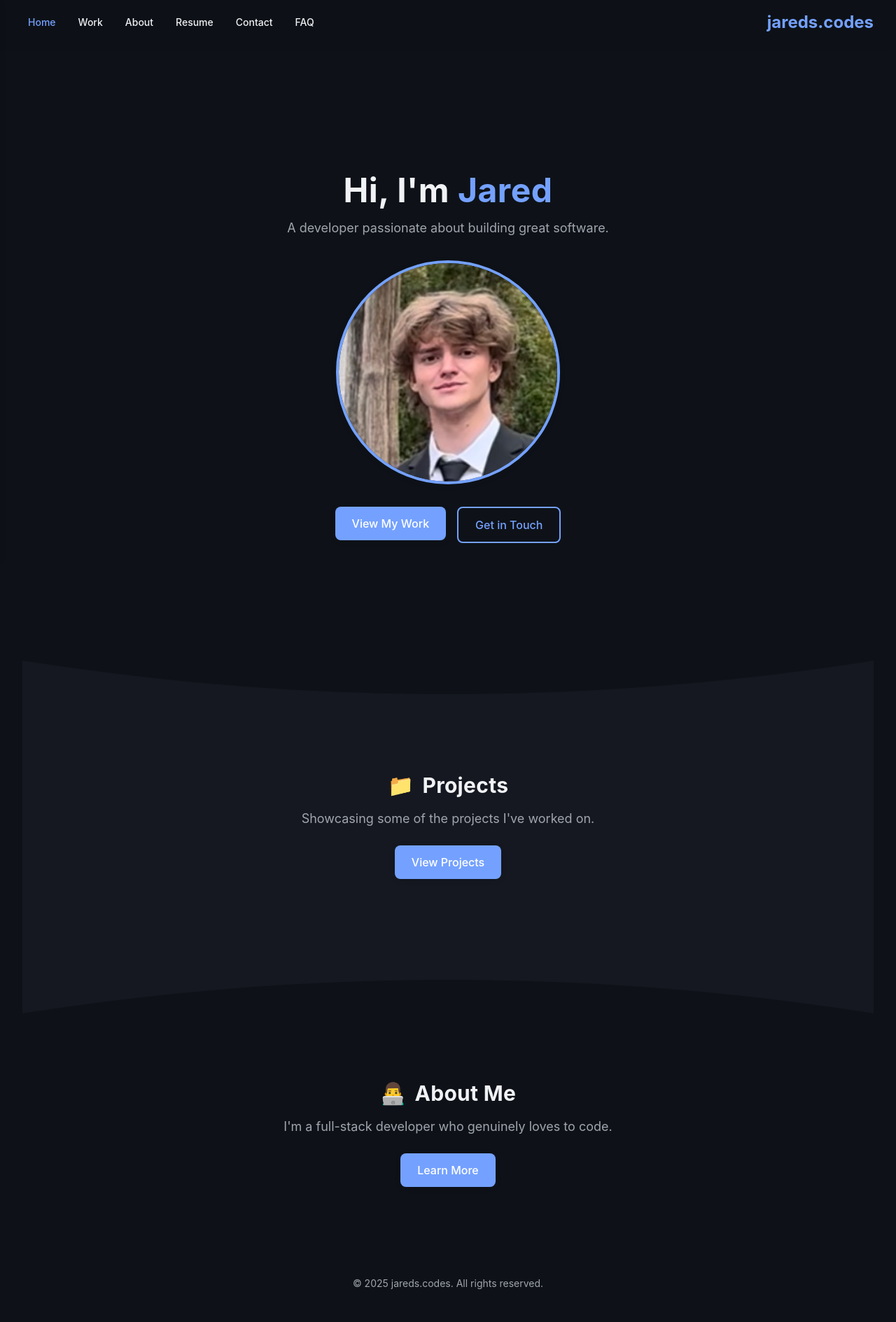
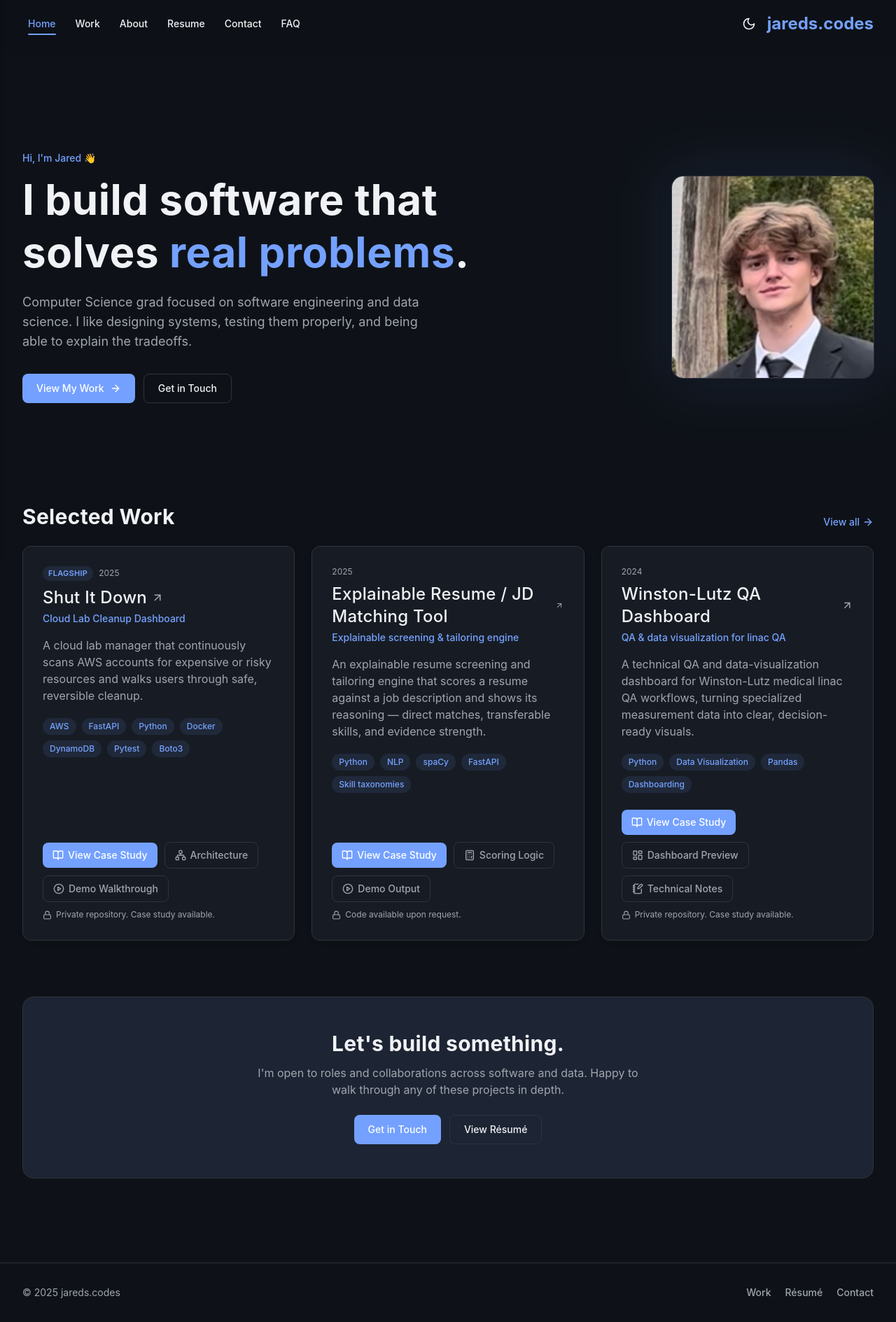
Before and after one commit to jaredf96/website, a React (Vite) app: page / in a window 1280 px wide. Shown: the whole page at 70% size. Built offline with nearby package versions, Linux system fonts and the light colour scheme.

Commit message:
Add landing page, page transitions, animated theme toggle and nav

```diff
--- a/src/App.jsx
+++ b/src/App.jsx
@@ -1,6 +1,9 @@
 import { Suspense, lazy, useState, useEffect } from "react";
 import { Routes, Route, Link, NavLink, Navigate, useLocation } from "react-router-dom";
+import { AnimatePresence, motion, useReducedMotion } from "motion/react";
 import SidebarMenu from "./components/SidebarMenu";
+import ThemeToggle from "./components/layout/ThemeToggle";
+import AnimatedPage from "./components/motion/AnimatedPage";
 import NotFound from "./pages/NotFound";
 import { navItems } from "./navItems";
 
@@ -35,7 +38,45 @@ function ScrollManager() {
   return null;
 }
 
+function TopNav({ reduce }) {
+  return (
+    <div className="hidden md:flex gap-7 ml-2">
+      {navItems.map((item) => (
+        <NavLink
+          key={item.path}
+          to={item.path}
+          end={item.path === "/"}
+          className="relative py-1 text-sm font-medium"
+        >
+          {({ isActive }) => (
+            <span
+              className={`transition-colors duration-(--duration-medium) ${
+                isActive ? "text-accent" : "text-text hover:text-accent"
+              }`}
+            >
+              {item.name}
+              {isActive &&
+                (reduce ? (
+                  <span className="absolute -bottom-0.5 left-0 right-0 h-0.5 rounded-full bg-accent" />
+                ) : (
+                  <motion.span
+                    layoutId="navUnderline"
+                    className="absolute -bottom-0.5 left-0 right-0 h-0.5 rounded-full bg-accent"
+                    transition={{ type: "spring", stiffness: 380, damping: 30 }}
+                  />
+                ))}
+            </span>
+          )}
+        </NavLink>
+      ))}
+    </div>
+  );
+}
+
 function App() {
+  const reduce = useReducedMotion();
+  const location = useLocation();
+
   // Initialise from the class set by the pre-paint script in index.html
   // (falls back to localStorage), avoiding a flash of the wrong theme.
   const [isDarkMode, setIsDarkMode] = useState(() => {
@@ -55,13 +96,8 @@ function App() {
 
   const toggleDarkMode = () => setIsDarkMode((prev) => !prev);
 
-  const topNavClasses = ({ isActive }) =>
-    `text-sm font-medium transition-colors duration-(--duration-medium) ${
-      isActive ? "text-accent" : "text-text hover:text-accent"
-    }`;
-
   return (
-    <div className="relative min-h-screen bg-surface text-text transition-colors duration-(--duration-medium)">
+    <div className="relative flex min-h-screen flex-col bg-surface text-text transition-colors duration-(--duration-medium)">
       <ScrollManager />
 
       {/* Slide-over sidebar + backdrop (mobile primary, available everywhere) */}
@@ -75,38 +111,32 @@ function App() {
       {/* Header / top navigation */}
       <header className="fixed top-0 left-0 right-0 z-40 bg-surface/90 backdrop-blur shadow-soft py-4 px-4 md:px-8">
         <nav className="max-w-7xl mx-auto flex items-center justify-between">
-          {/* Desktop nav links (hamburger handles mobile) */}
-          <div className="hidden md:flex gap-8 ml-2">
-            {navItems.map((item) => (
-              <NavLink key={item.path} to={item.path} end={item.path === "/"} className={topNavClasses}>
-                {item.name}
-              </NavLink>
-            ))}
-          </div>
-          {/* Spacer keeps branding right-aligned on mobile (where links are hidden) */}
+          <TopNav reduce={reduce} />
+          {/* Spacer keeps the right group aligned on mobile (links hidden) */}
           <div className="md:hidden" />
-          {/* Branding */}
+          <div className="flex items-center gap-2">
+            <ThemeToggle isDark={isDarkMode} onToggle={toggleDarkMode} />
             <Link
               to="/"
               className="text-2xl font-bold text-accent hover:text-accent-hover transition-colors duration-(--duration-medium)"
             >
               jareds.codes
             </Link>
+          </div>
         </nav>
       </header>
 
       {/* Main content */}
-      <main className="pt-28 px-4 sm:px-6 lg:px-8">
+      <main className="flex-1 pt-28 px-4 sm:px-6 lg:px-8">
         <div className="max-w-7xl mx-auto">
+          <AnimatePresence mode="wait">
+            <AnimatedPage key={location.pathname}>
               <Suspense
                 fallback={
-              <div className="text-center py-4 animate-pulse">
-                <div className="inline-block h-8 w-8 rounded-full bg-accent animate-bounce"></div>
-                <p className="mt-2">Loading...</p>
-              </div>
+                  <div className="py-20 text-center text-muted animate-pulse">Loading…</div>
                 }
               >
-            <Routes>
+                <Routes location={location}>
                   <Route path="/" element={<Home />} />
                   <Route path="/work" element={<Work />} />
                   <Route path="/work/:slug" element={<CaseStudy />} />
@@ -119,8 +149,22 @@ function App() {
                   <Route path="*" element={<NotFound />} />
                 </Routes>
               </Suspense>
+            </AnimatedPage>
+          </AnimatePresence>
         </div>
       </main>
+
+      {/* Footer */}
+      <footer className="mt-16 border-t border-border px-4 py-8 sm:px-6 lg:px-8">
+        <div className="mx-auto flex max-w-7xl flex-col items-center justify-between gap-3 text-sm text-muted sm:flex-row">
+          <p>© {new Date().getFullYear()} jareds.codes</p>
+          <div className="flex gap-5">
+            <Link to="/work" className="hover:text-accent transition-colors">Work</Link>
+            <Link to="/resume" className="hover:text-accent transition-colors">Résumé</Link>
+            <Link to="/contact" className="hover:text-accent transition-colors">Contact</Link>
+          </div>
+        </div>
+      </footer>
     </div>
   );
 }
--- /dev/null
+++ b/src/components/layout/ThemeToggle.jsx
@@ -0,0 +1,42 @@
+import { AnimatePresence, motion, useReducedMotion } from "motion/react";
+import { Sun, Moon } from "lucide-react";
+import { EASE } from "../../lib/motion";
+
+/**
+ * Animated light/dark toggle. Crossfades + rotates between sun and moon.
+ * `withLabel` adds a text label (used in the mobile sidebar).
+ */
+export default function ThemeToggle({ isDark, onToggle, withLabel = false, className = "" }) {
+  const reduce = useReducedMotion();
+  const label = `Switch to ${isDark ? "light" : "dark"} mode`;
+
+  return (
+    <button
+      type="button"
+      onClick={onToggle}
+      aria-label={label}
+      title={label}
+      className={`inline-flex items-center gap-2 rounded-base text-text transition-colors ${
+        withLabel ? "w-full px-3 py-2 hover:bg-surface-accent" : "p-2 hover:text-accent"
+      } ${className}`}
+    >
+      <span className="relative grid h-5 w-5 place-items-center">
+        <AnimatePresence mode="wait" initial={false}>
+          <motion.span
+            key={isDark ? "moon" : "sun"}
+            className="absolute inline-flex"
+            initial={reduce ? { opacity: 0 } : { opacity: 0, rotate: -90, scale: 0.6 }}
+            animate={reduce ? { opacity: 1 } : { opacity: 1, rotate: 0, scale: 1 }}
+            exit={reduce ? { opacity: 0 } : { opacity: 0, rotate: 90, scale: 0.6 }}
+            transition={{ duration: 0.2, ease: EASE }}
+          >
+            {isDark ? <Moon size={20} /> : <Sun size={20} />}
+          </motion.span>
+        </AnimatePresence>
+      </span>
+      {withLabel && (
+        <span className="text-sm font-medium">{isDark ? "Light mode" : "Dark mode"}</span>
+      )}
+    </button>
+  );
+}
--- a/src/pages/Home.jsx
+++ b/src/pages/Home.jsx
@@ -1,131 +1,107 @@
-// Home.jsx
 import { Link } from "react-router-dom";
-import { useEffect } from "react";
+import { ArrowRight } from "lucide-react";
+import { featuredProjects } from "../data/projects";
+import ProjectCard from "../components/work/ProjectCard";
+import FadeIn from "../components/motion/FadeIn";
+import { StaggerContainer, StaggerItem } from "../components/motion/Stagger";
 
-const Home = () => {
-  // Reveal sections on scroll
-  useEffect(() => {
-    const observer = new IntersectionObserver(
-      (entries) => {
-        entries.forEach((entry) => {
-          if (entry.isIntersecting) {
-            entry.target.classList.add("animate-fadeIn");
-          }
-        });
-      },
-      { threshold: 0.1 }
-    );
+const btnPrimary =
+  "inline-flex items-center gap-2 rounded-base bg-accent px-5 py-2.5 text-sm font-medium text-white transition-colors duration-(--duration-medium) hover:bg-accent-hover";
+const btnOutline =
+  "inline-flex items-center gap-2 rounded-base border border-border px-5 py-2.5 text-sm font-medium text-text transition-colors duration-(--duration-medium) hover:border-accent hover:text-accent";
 
-    const hiddenElements = document.querySelectorAll(".section-animate");
-    hiddenElements.forEach((el) => observer.observe(el));
+export default function Home() {
+  return (
+    <div className="py-10 sm:py-14">
+      {/* Hero */}
+      <section className="grid items-center gap-10 py-8 sm:py-12 lg:grid-cols-[1.25fr_1fr]">
+        <StaggerContainer stagger={0.09} amount={0.4}>
+          <StaggerItem as="p" className="text-sm font-medium text-accent">
+            Hi, I'm Jared 👋
+          </StaggerItem>
+          <StaggerItem
+            as="h1"
+            className="mt-3 text-4xl font-bold leading-tight sm:text-5xl lg:text-6xl"
+          >
+            I build software that solves{" "}
+            <span className="text-accent">real problems</span>.
+          </StaggerItem>
+          <StaggerItem as="p" className="mt-5 max-w-xl text-lg text-muted">
+            Computer Science grad focused on software engineering and data
+            science. I like designing systems, testing them properly, and being
+            able to explain the tradeoffs.
+          </StaggerItem>
+          <StaggerItem className="mt-8 flex flex-wrap gap-3">
+            <Link to="/work" className={btnPrimary}>
+              View My Work <ArrowRight size={16} />
+            </Link>
+            <Link to="/contact" className={btnOutline}>
+              Get in Touch
+            </Link>
+          </StaggerItem>
+        </StaggerContainer>
 
-    return () => {
-      hiddenElements.forEach((el) => observer.unobserve(el));
-    };
-  }, []);
-
-  return (
-    <div className="w-full relative z-0">
-      {/* Hero Section */}
-      <section className="min-h-screen grid place-items-center bg-surface text-text text-center px-6 section-animate opacity-0">
-        <div className="max-w-3xl mx-auto">
-          <h1 className="text-5xl font-bold mb-4">
-            Hi, I'm{" "}
-            <span className="text-accent relative group">
-              Jared
-              <span className="absolute bottom-0 left-0 w-full h-1 bg-accent transform scale-x-0 transition-transform duration-(--duration-medium) group-hover:scale-x-100"></span>
-            </span>
-          </h1>
-
-          <p className="text-lg text-muted mb-8">
-            A developer passionate about building great software.
-          </p>
-
-          {/* Profile Image */}
-          <div className="relative z-0 w-80 h-80 mx-auto mb-8 rounded-full overflow-hidden border-4 border-accent shadow-soft hover:shadow-lg transition-all duration-(--duration-medium) hover:scale-105">
-            <img
-              src="/canon.jpg"
-              alt="Portrait of Jared Fulk"
-              className="w-full h-full object-cover"
+        <FadeIn delay={0.15} className="justify-self-center lg:justify-self-end">
+          <div className="relative">
+            <div
+              aria-hidden="true"
+              className="absolute -inset-3 rounded-3xl bg-accent/10 blur-2xl"
             />
+            <div className="relative h-60 w-60 overflow-hidden rounded-2xl ring-1 ring-border shadow-medium sm:h-72 sm:w-72">
+              <img
+                src="/canon.jpg"
+                alt="Portrait of Jared Fulk"
+                className="h-full w-full object-cover"
+              />
+            </div>
           </div>
-
-          {/* CTA buttons */}
-          <div className="flex flex-wrap justify-center gap-4 mt-6">
-            <Link to="/projects">
-              <button className="px-6 py-3 bg-accent text-white rounded-base hover:bg-accent-hover transition-all duration-(--duration-medium) hover:scale-105 shadow-soft">
-                View My Work
-              </button>
-            </Link>
-            <Link to="/contact">
-              <button className="px-6 py-3 bg-transparent border-2 border-accent text-accent rounded-base hover:bg-accent hover:text-white transition-all duration-(--duration-medium) hover:scale-105">
-                Get in Touch
-              </button>
-            </Link>
-          </div>
-        </div>
+        </FadeIn>
       </section>
 
-      {/* Section Divider */}
-      <div className="relative h-24">
-        <div className="absolute inset-0 bg-surface">
-          <svg className="absolute bottom-0 w-full h-16 text-surface-light" viewBox="0 0 1440 48" fill="currentColor" preserveAspectRatio="none">
-            <path d="M0,0 C480,48 960,48 1440,0 L1440,48 L0,48 Z"></path>
-          </svg>
-        </div>
-      </div>
-
-      {/* Projects Section */}
-      <section className="py-24 bg-surface-light text-text text-center px-6 section-animate opacity-0">
-        <div className="max-w-2xl mx-auto">
-          <h2 className="text-3xl font-bold mb-4 flex items-center justify-center">
-            <span className="mr-3 text-accent">📁</span>
-            Projects
-          </h2>
-          <p className="text-lg text-muted mb-6">
-            Showcasing some of the projects I've worked on.
-          </p>
-          <Link to="/projects">
-            <button className="px-6 py-3 bg-accent text-white rounded-base hover:bg-accent-hover transition-all duration-(--duration-medium) ease-snappy hover:scale-105 shadow-soft">
-              View Projects
-            </button>
+      {/* Selected Work */}
+      <section className="mt-16 sm:mt-24">
+        <div className="flex items-end justify-between gap-4">
+          <h2 className="text-2xl font-bold sm:text-3xl">Selected Work</h2>
+          <Link
+            to="/work"
+            className="group inline-flex items-center gap-1 text-sm font-medium text-accent"
+          >
+            View all
+            <ArrowRight
+              size={16}
+              className="transition-transform duration-(--duration-medium) group-hover:translate-x-0.5"
+            />
           </Link>
         </div>
+
+        <StaggerContainer className="mt-6 grid gap-6 md:grid-cols-2 lg:grid-cols-3">
+          {featuredProjects.map((project) => (
+            <StaggerItem key={project.slug} className="h-full">
+              <ProjectCard project={project} variant="smaller" />
+            </StaggerItem>
+          ))}
+        </StaggerContainer>
       </section>
 
-      {/* Section Divider */}
-      <div className="relative h-24">
-        <div className="absolute inset-0 bg-surface-light">
-          <svg className="absolute bottom-0 w-full h-16 text-surface" viewBox="0 0 1440 48" fill="currentColor" preserveAspectRatio="none">
-            <path d="M0,48 C480,0 960,0 1440,48 L1440,48 L0,48 Z"></path>
-          </svg>
-        </div>
-      </div>
-
-      {/* About Section */}
-      <section className="py-24 bg-surface text-text text-center px-6 section-animate opacity-0">
-        <div className="max-w-2xl mx-auto">
-          <h2 className="text-3xl font-bold mb-4 flex items-center justify-center">
-            <span className="mr-3 text-accent">👨‍💻</span>
-            About Me
-          </h2>
-          <p className="text-lg text-muted mb-6">
-            I'm a full-stack developer who genuinely loves to code.
-          </p>
-          <Link to="/about">
-            <button className="px-6 py-3 bg-accent text-white rounded-base hover:bg-accent-hover transition-all duration-(--duration-medium) ease-snappy hover:scale-105 shadow-soft">
-              Learn More
-            </button>
+      {/* Closing CTA */}
+      <FadeIn
+        as="section"
+        className="mt-20 rounded-2xl border border-border bg-surface-accent p-8 text-center sm:p-12"
+      >
+        <h2 className="text-2xl font-bold sm:text-3xl">Let's build something.</h2>
+        <p className="mx-auto mt-3 max-w-xl text-muted">
+          I'm open to roles and collaborations across software and data. Happy to
+          walk through any of these projects in depth.
+        </p>
+        <div className="mt-6 flex flex-wrap justify-center gap-3">
+          <Link to="/contact" className={btnPrimary}>
+            Get in Touch
+          </Link>
+          <Link to="/resume" className={btnOutline}>
+            View Résumé
           </Link>
         </div>
-      </section>
-
-      {/* Footer */}
-      <footer className="py-8 text-center text-sm text-muted">
-        <p>© {new Date().getFullYear()} jareds.codes. All rights reserved.</p>
-      </footer>
+      </FadeIn>
     </div>
   );
-};
-
-export default Home;
+}
```
Also changed, not shown: src/components/SidebarMenu.jsx (+3 -8 lines). Lines whose indentation alone changed are shown as unchanged.
